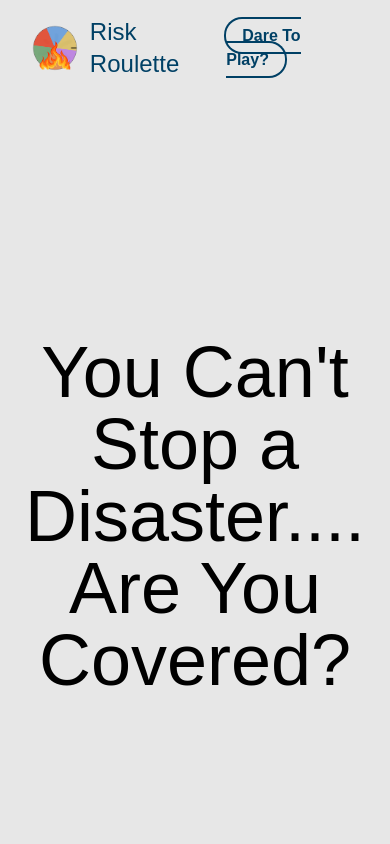
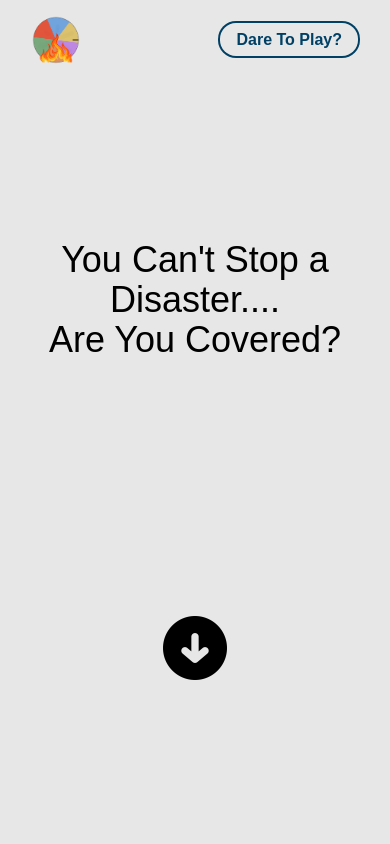
Before and after one commit to halee-t/risk-roulette, a React (Create React App) app: page / in a window 390 px wide. Shown: the top 844 px of the page. Built offline with nearby package versions, Linux system fonts and the light colour scheme.

Commit message:
making quick mobile

```diff
--- a/src/components/Landing.tsx
+++ b/src/components/Landing.tsx
@@ -4,10 +4,12 @@ const Landing = () => {
   return (
     <>
       <div>
-        <section className="mt-[16rem] mx-[10rem] flex flex-col gap-64 items-center text-center min-h-screen">
+        <section className="mt-[10rem] md:mt-[16rem] mx-[2rem] md:mx-[10rem] flex flex-col gap-64 items-center text-center min-h-screen">
           <div>
-            <h1 className="text-7xl semibold">You Can't Stop a Disaster....</h1>
-            <h1 className="text-7xl semibold">Are You Covered?</h1>
+            <h1 className="text-4xl md:text-7xl semibold">
+              You Can't Stop a Disaster....
+            </h1>
+            <h1 className="text-4xl md:text-7xl semibold">Are You Covered?</h1>
           </div>
           <div className="flex justify-center">
             <img
--- a/src/components/Navbar.tsx
+++ b/src/components/Navbar.tsx
@@ -16,7 +16,9 @@ const Navbar: React.FC = () => {
           <Link to="/">
             <img src="./logo.png" className="w-12" />
           </Link>
-          <h1 className="text-2xl text-primary">Risk Roulette</h1>
+          <h1 className="text-2xl text-primary hidden md:block">
+            Risk Roulette
+          </h1>
         </div>
 
         {/* Nav Links */}
```
